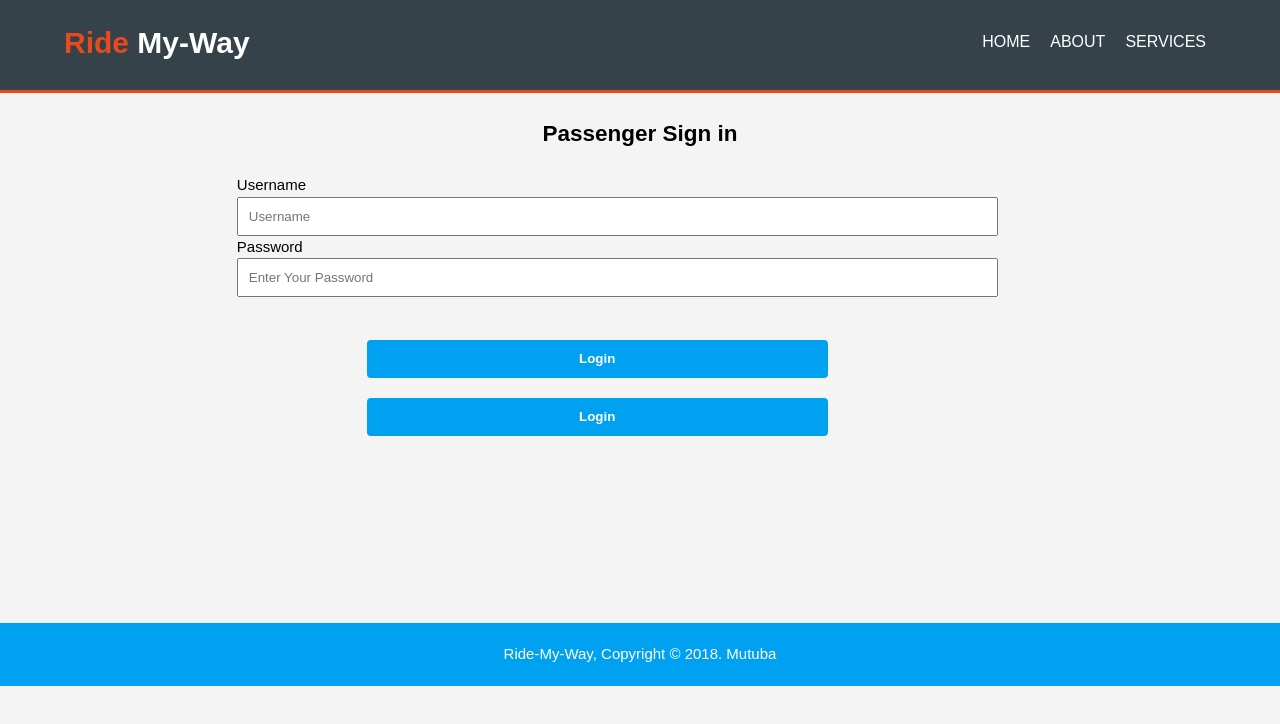
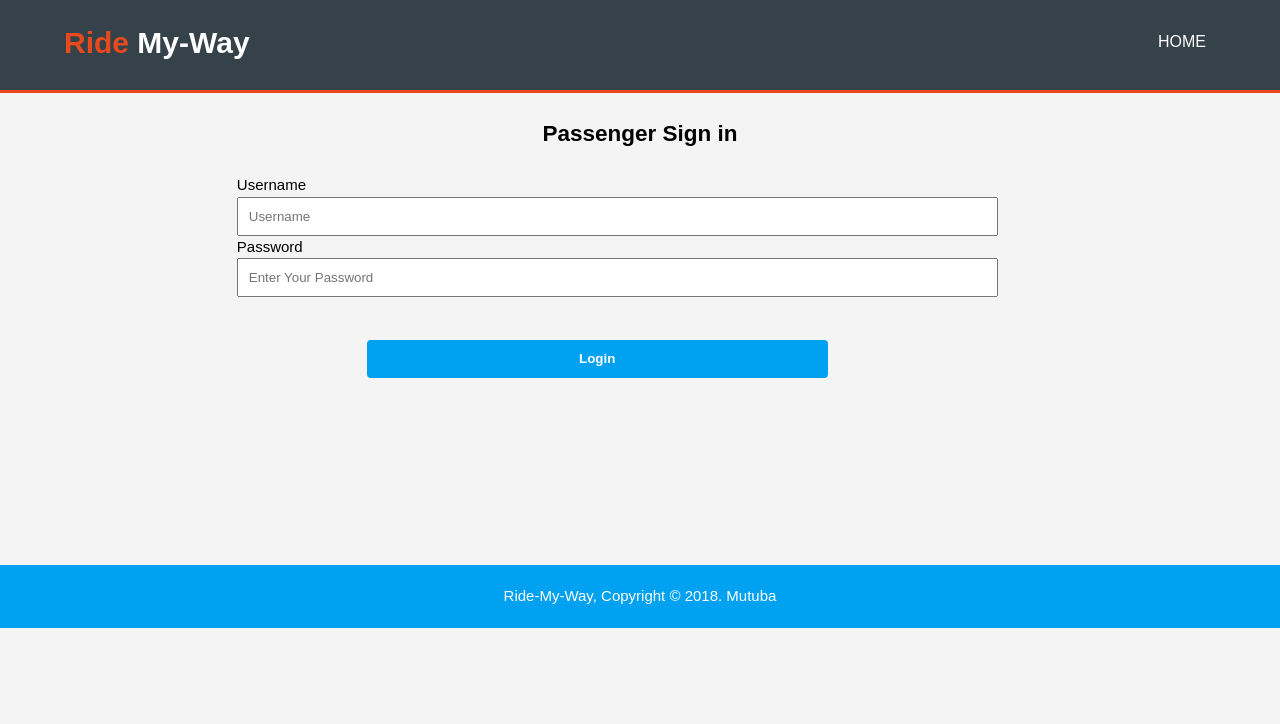
Before and after one commit to Mutuba/Mutuba.github.io, a plain HTML site: page passenger-sign-in.html in a window 1280 px wide. Drawn offline with Linux system fonts and the light colour scheme.

Commit message:
Updated passenger-sign-up.html

```diff
--- a/passenger-sign-in.html
+++ b/passenger-sign-in.html
@@ -15,8 +15,7 @@
         <nav>
           <ul>
             <li ><a href="index.html">Home</a></li>
-            <li><a href="about.html">About</a></li>
-            <li><a href="services.html">Services</a></li>
+
           </ul>
         </nav>
       </div>
@@ -36,7 +35,6 @@
                         </div>
                         <br>
                     <a href="passenger-dashboard.html"><button class="button_1" type="submit">Login</button></a>
-                    <button class="button_1" type="submit">Login</button>
                     </form>
         </div>
     </section>
```
